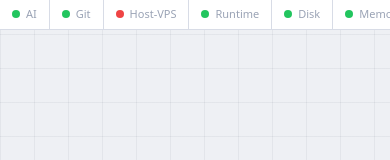
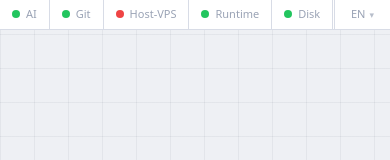
Before and after one commit to fileboin/straxor, a React (Vite) app in the folder client/: page /login in a window 390 px wide. Shown: the top 160 px of the page. Built offline with nearby package versions, Linux system fonts and the light colour scheme.

Commit message:
fix(ui): pin language selector in top-right on all devices (health items scroll independently); robust Settings panel scrolling on touch/mobile

```diff
--- a/client/src/components/StatusBar.tsx
+++ b/client/src/components/StatusBar.tsx
@@ -54,7 +54,8 @@ export default function StatusBar() {
   }, []);
 
   return (
-    <div className="flex items-center gap-0 border-b border-border bg-surface overflow-x-auto shrink-0">
+    <div className="flex items-stretch border-b border-border bg-surface shrink-0">
+      <div className="flex items-center gap-0 overflow-x-auto min-w-0">
         {health.map((item, i) => (
           <div
             key={item.id}
@@ -69,7 +70,8 @@ export default function StatusBar() {
             )}
           </div>
         ))}
-      <div className="relative ml-auto shrink-0 px-2">
+      </div>
+      <div className="relative ml-auto shrink-0 px-2 flex items-center border-l border-border">
         <button
           onClick={() => setLangOpen((o) => !o)}
           className="flex items-center gap-1 px-2 py-1 text-[11px] font-medium text-text-muted hover:text-text rounded-md hover:bg-surface-2 transition-colors"
--- a/client/src/components/workspace/PanelMenu.tsx
+++ b/client/src/components/workspace/PanelMenu.tsx
@@ -228,7 +228,7 @@ export default function PanelMenu({
         createPortal(
           <div
             ref={menuRef}
-            className="z-[100] w-[340px] max-w-[calc(100vw-16px)] max-h-[calc(100vh-16px)] overflow-y-auto rounded-xl border border-border bg-surface shadow-2xl shadow-black/50 p-2.5 space-y-3.5"
+            className="z-[100] w-[340px] max-w-[calc(100vw-16px)] max-h-[calc(100dvh-16px)] overflow-y-auto overscroll-contain rounded-xl border border-border bg-surface shadow-2xl shadow-black/50 p-2.5 space-y-3.5"
             style={{ position: "fixed", top: menuPos?.top, left: menuPos?.left, visibility: menuPos ? "visible" : "hidden" }}
           >
           <div className="flex items-center justify-between px-1.5">
```
Lines whose indentation alone changed are shown as unchanged.
